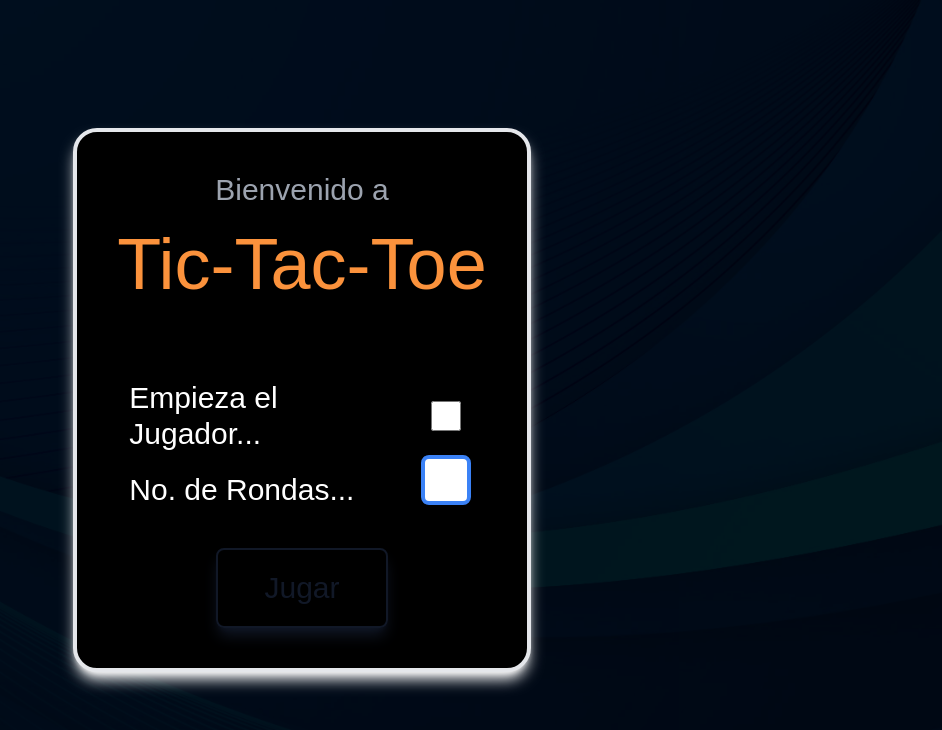
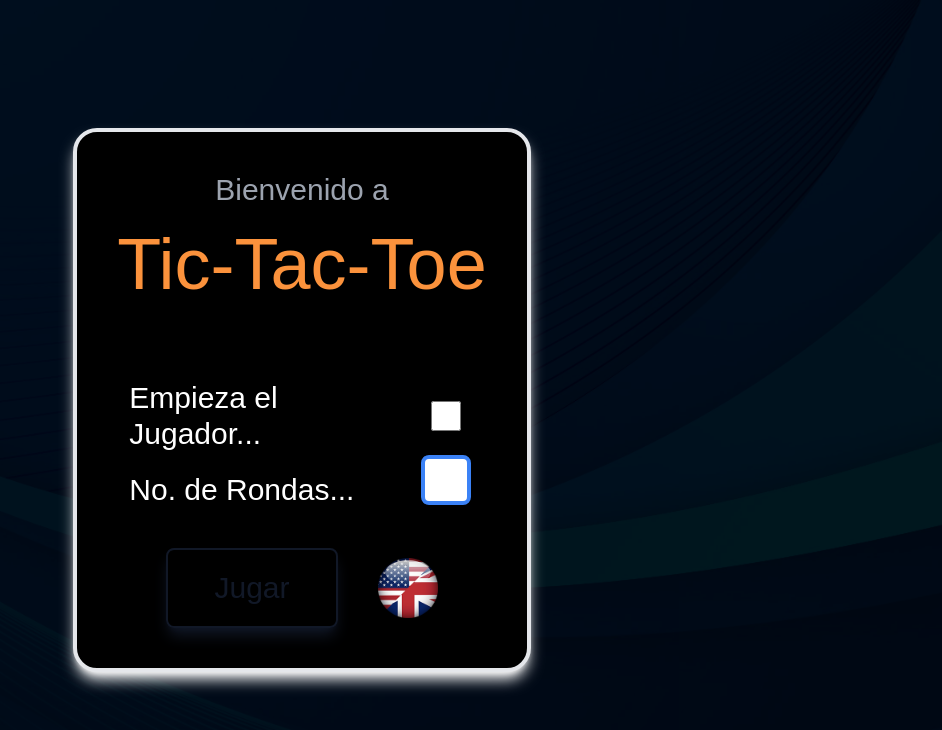
Before and after one commit to JoseCorrientes/tictactoe, a React (Vite) app: page / in a window 1280 px wide. Shown: the top 730 px of the page, without its empty margins (338-1280 px from the left). Built offline with nearby package versions, Linux system fonts and the light colour scheme; a web font is replaced by a local one.

Commit message:
20230322-4

```diff
--- a/src/components/Board/Board.jsx
+++ b/src/components/Board/Board.jsx
@@ -52,6 +52,12 @@ function Board() {
             setTurn(2)
     }
 
+    const handleChangeLanguage =(e)=>{
+        console.log('clicqueo')
+        console.log(e.target.value)
+        if (e.target.value==0) setLanguage(1)
+        else setLanguage(0);
+    }
 
     const handleReStart = ()=>{
         setSeeWinner(false);
@@ -982,6 +988,7 @@ function Board() {
                                 handleSubmit={handleSubmit}
                                 language={language}
                                 messages={messages}
+                                handleChangeLanguage={handleChangeLanguage}
                             />
                         </Modal>
     }
--- a/src/components/Instructions/Instructions.jsx
+++ b/src/components/Instructions/Instructions.jsx
@@ -1,7 +1,10 @@
-import { useState } from "react"
+import { useEffect, useState } from "react"
+import Spanish from "../../assets/spanish150150.png";
+import English from "../../assets/english150150.png";
 
 
-function Instructions({handleSubmit, language, messages}) {
+
+function Instructions({handleSubmit, language, messages, handleChangeLanguage}) {
 
 
     const[humanStarts, setHumanStarts] = useState(false)
@@ -83,6 +86,16 @@ function Instructions({handleSubmit, language, messages}) {
                                         />
                                 </div>
                             </div>
+
+
+
+
+
+
+
+                            <div
+                                className="w-full flex flex-row justify-center items-center"
+                            >
                                 { rounds!="" &&
                                 <button
                                         onClick={()=>handleSubmit({rounds, humanStarts })}
@@ -99,6 +112,20 @@ function Instructions({handleSubmit, language, messages}) {
                                     {messages.playButton[language]}
                                 </button>
                                 }
+                                <button
+                                    onClick={(e)=>handleChangeLanguage(e)}
+                                    value={language}
+                                    className="ml-10 w-[30px] h-[30px] sm:w-[60px] sm:h-[60px] cursor-pointer"
+                                    style={{backgroundImage: `url( ${(language==1)? Spanish: English}) `, backgroundSize: "contain"  }}
+                                >
+
+                                </button>
+                            </div>
+
+
+
+
+
 
 
                     </div>
```
Also changed, not shown: src/assets/english150150.png (added), src/assets/spanish150150.png (added). Lines whose indentation alone changed are shown as unchanged.
